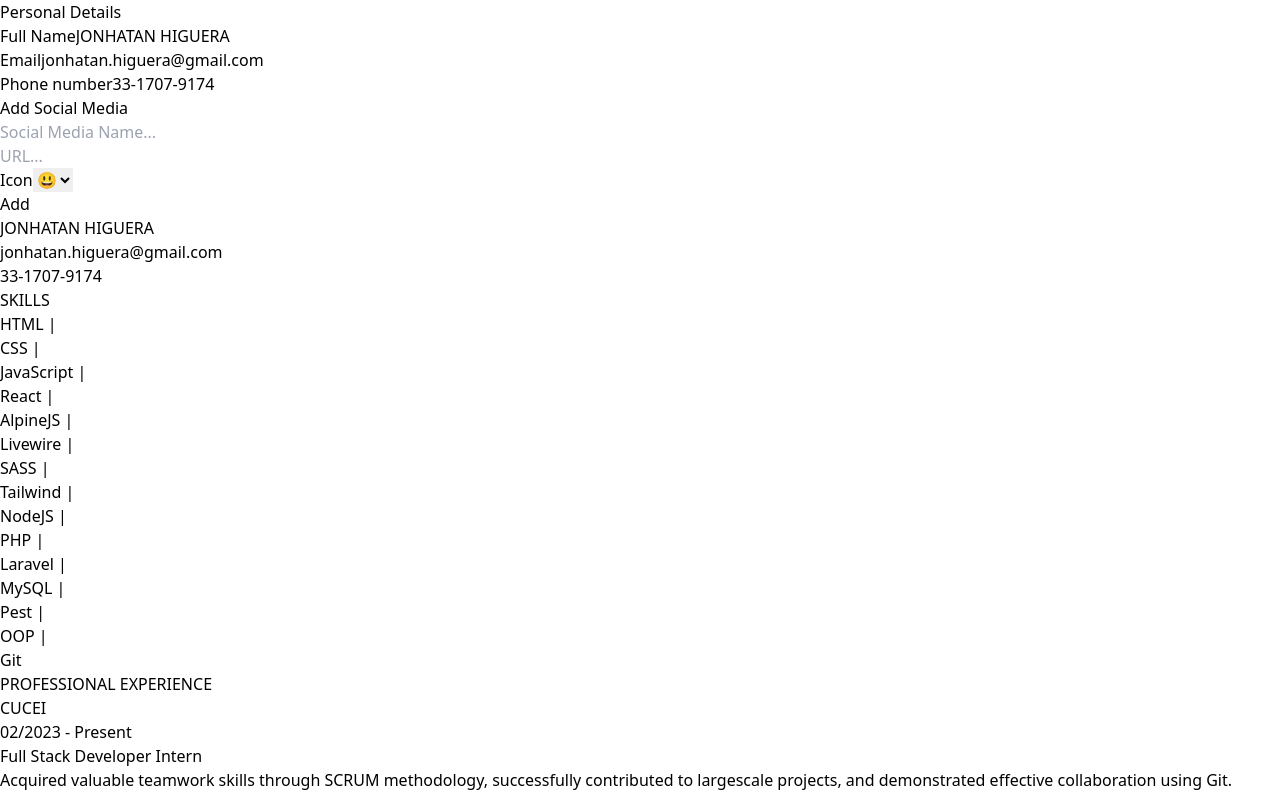
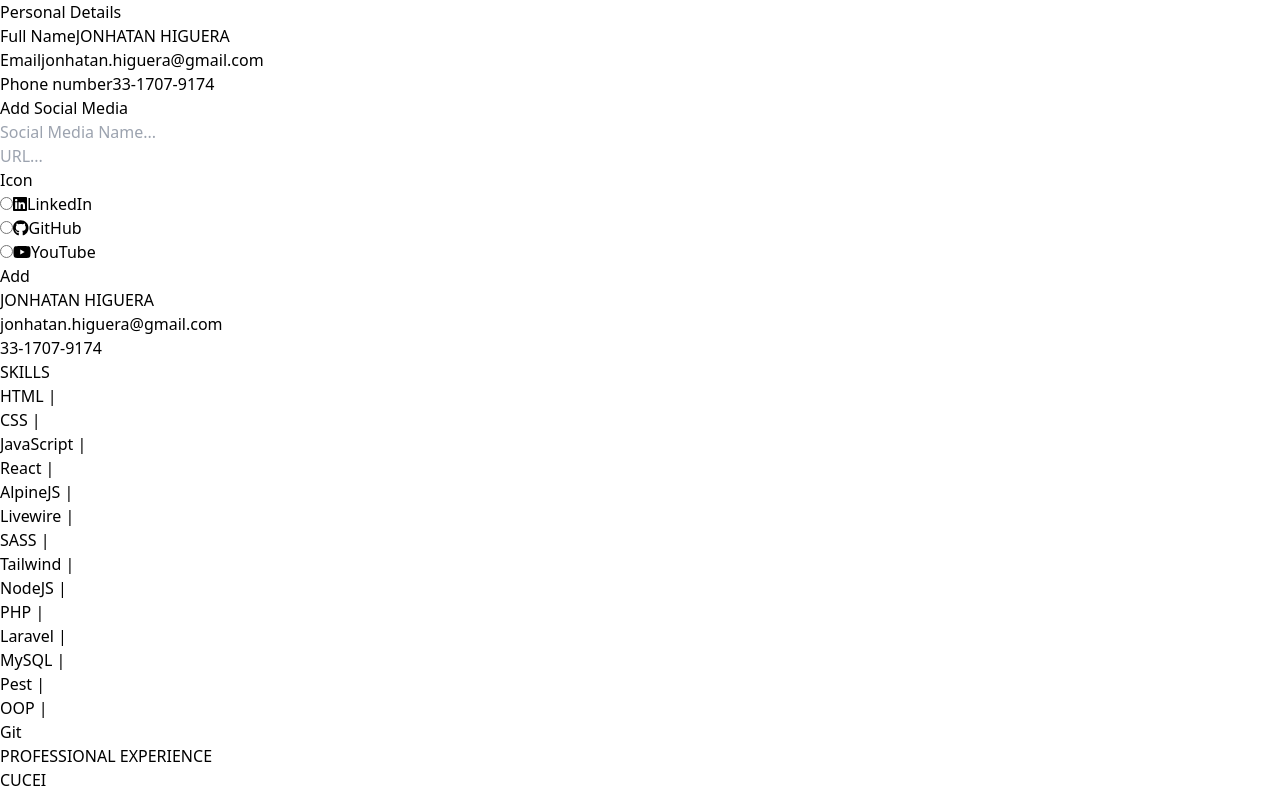
Before and after one commit to jonhatanh/cv-builder-application, a React (Vite) app: page / in a window 1280 px wide. Shown: the top 796 px of the page. Built offline with nearby package versions, Linux system fonts and the light colour scheme.

Commit message:
Add FontAwesome

```diff
--- a/package.json
+++ b/package.json
@@ -11,6 +11,11 @@
     "preview": "vite preview"
   },
   "dependencies": {
+    "@fortawesome/fontawesome-svg-core": "^6.5.1",
+    "@fortawesome/free-brands-svg-icons": "^6.5.1",
+    "@fortawesome/free-regular-svg-icons": "^6.5.1",
+    "@fortawesome/free-solid-svg-icons": "^6.5.1",
+    "@fortawesome/react-fontawesome": "^0.2.0",
     "react": "^18.2.0",
     "react-dom": "^18.2.0"
   },
--- a/src/components/SocialMediaForm.jsx
+++ b/src/components/SocialMediaForm.jsx
@@ -1,5 +1,22 @@
 import { useState } from "react";
 import FormItem from "./FormItem";
+import { FontAwesomeIcon } from "@fortawesome/react-fontawesome";
+import { faLinkedin, faGithub, faYoutube } from "@fortawesome/free-brands-svg-icons";
+
+const icons = [
+  {
+    name: "LinkedIn",
+    icon: faLinkedin,
+  },
+  {
+    name: "GitHub",
+    icon: faGithub,
+  },
+  {
+    name: "YouTube",
+    icon: faYoutube,
+  },
+];
 
 function PersonalExtras() {
   const [socialMedia, setSocialMedia] = useState({
@@ -30,17 +47,18 @@ function PersonalExtras() {
           placeHolder="URL..."
           // handleChange={handleChange}
         ></FormItem>
-        <div className="flex justify-between w-full">
-          <label htmlFor="icon" className="text-lg font-semibold">
-            Icon
-          </label>
-          <select name="icon" id="icon">
-            <option value="0">😃</option>
-            <option value="1">🍉</option>
-            <option value="2">✔</option>
-            <option value="3">🍿</option>
-          </select>
-        </div>
+        <fieldset className="border-2 border-slate-500 w-full flex justify-around items-center pb-2">
+          <legend className="mx-2 px-2">Icon</legend>
+          {icons.map(({ name, icon }) => (
+            <div key={name} className="flex gap-2">
+              <input type="radio" id={name} name="icon" />
+              <label htmlFor={name}>
+                <FontAwesomeIcon icon={icon} className="mr-1" />
+                {name}
+              </label>
+            </div>
+          ))}
+        </fieldset>
         <button className="block flex-1" type="button">
           Add
         </button>
```
Also changed, not shown: 1 other file (tests, documents, lock files or other folders).
